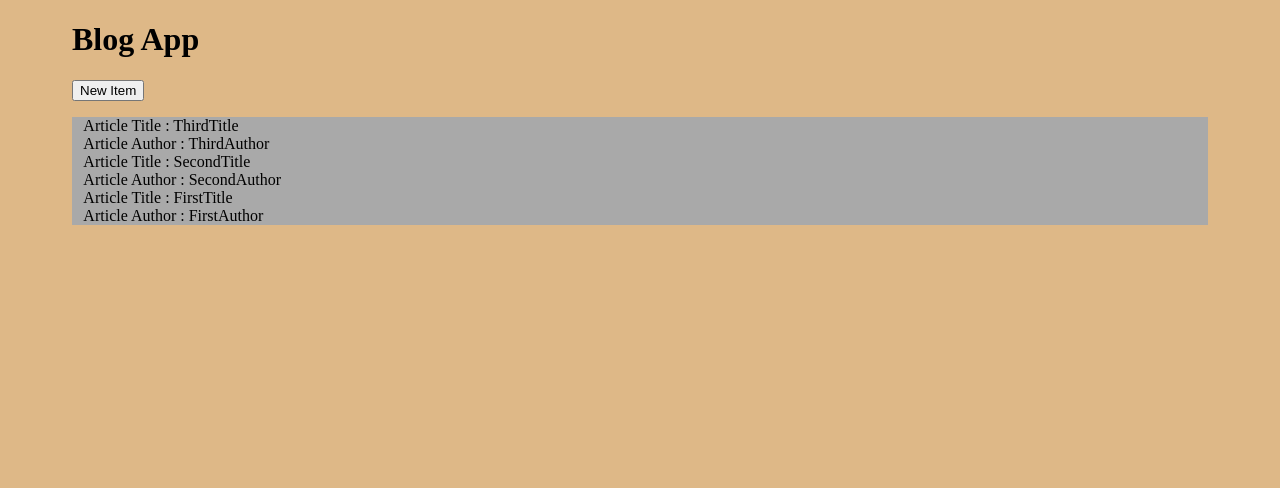
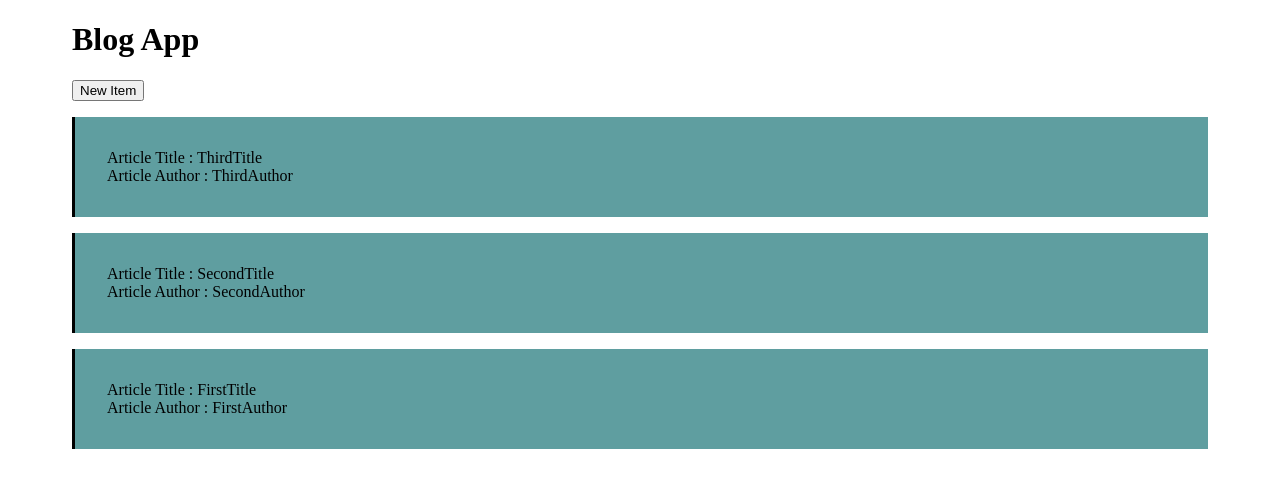
Before and after one commit to cipriRusu/Blogtype-Application, a Flask app: page / in a window 1280 px wide. Shown: the top 488 px of the page. Run offline with Flask 2, Linux system fonts and the light colour scheme.

Commit message:
Modified Index styling

```diff
--- a/JMBlogWebApp/static/IndexStyle.css
+++ b/JMBlogWebApp/static/IndexStyle.css
@@ -1,6 +1,5 @@
 body
 {
-    background-color: burlywood;
     padding-left: 5%;
     padding-right: 5%;
 }
@@ -9,7 +8,6 @@ body > ul
 {
     list-style: none;
     padding-left: 0;
-    background-color: darkgray;
     padding-bottom: 0;
 }
 
@@ -19,17 +17,18 @@ body > ul
     display: list-item;
     text-decoration: none;
     list-style-type: none;
-    padding-left: 1%;
+    padding: 2em;
+    background-color:cadetblue;
+    margin-bottom: 1em;
+    border-left: solid;
 }
 
-.ArticleGroup:hover
-{
-    background-color:blanchedalmond;
-    text-align:center;
+.ArticleGroup:hover {
+    box-shadow: 0 4px 4px 0;
+    border-radius: 15px;
 }
 
-.NewContentButton > a
-{
-    text-decoration: none;
-    color: black;
-}
+    .NewContentButton > a {
+        text-decoration: none;
+        color: black;
+    }
```
